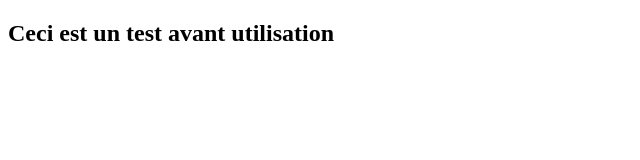
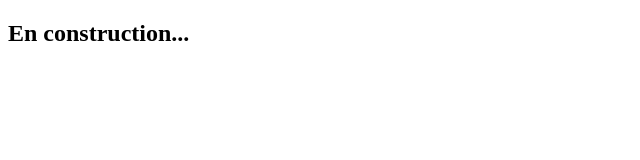
Before and after one commit to ericlight/ericlight.github.io, a plain HTML site: page index.html in a window 1280 px wide. Shown: the whole page, without its empty margins (0-640 px from the left). Drawn offline with Linux system fonts and the light colour scheme.

Commit message:
Page placée en mode "En construction"

```diff
--- a/index.html
+++ b/index.html
@@ -1,9 +1,9 @@
 <!DOCTYPE html>
 <html>
 <head>
-	<title></title>
+	<title>Mon portfolio</title>
 </head>
 <body>
-	<h2>Ceci est un test avant utilisation</h2>
+	<h2>En construction...</h2>
 </body>
 </html>
```
